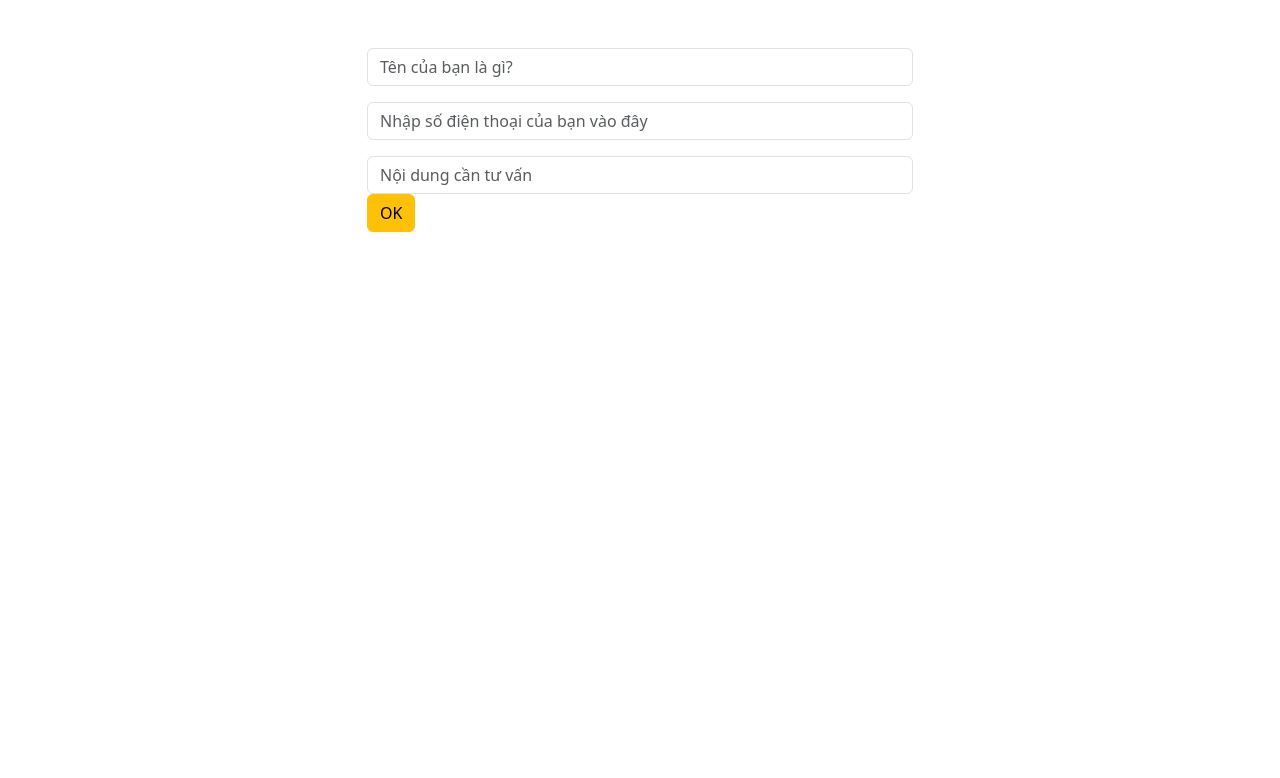
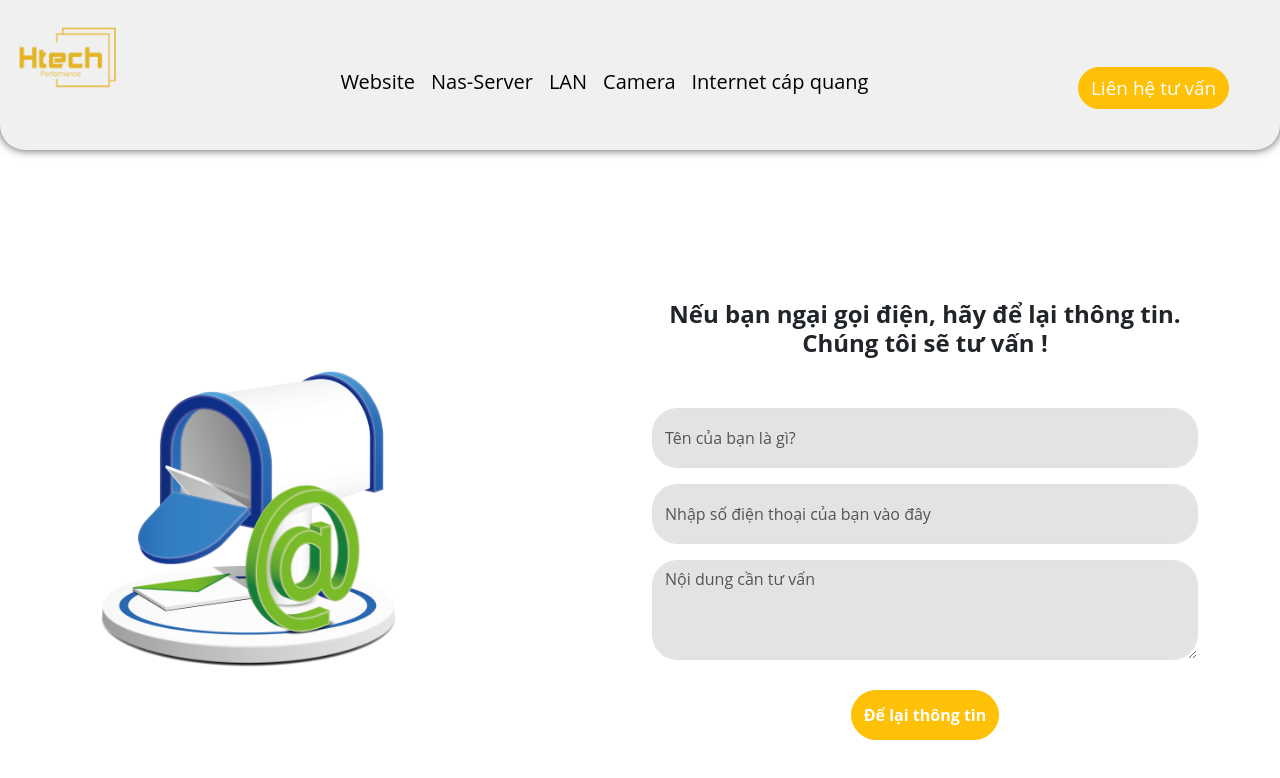
Before and after one commit to ThanhHau-dev/htech-performance, a website: page front end/form đăng kí.html in a window 1280 px wide. Drawn offline with nearby package versions, Linux system fonts and the light colour scheme.

Commit message:
fix bug emailjs end bug menu

```diff
--- a/front end/form đăng kí copy.css
+++ b/front end/form đăng kí copy.css
@@ -0,0 +1,113 @@
+*{
+    margin: 0;
+    padding: 0;
+    box-sizing: border-box;
+}
+
+body{
+    font-family: Open Sans, sans-serif;
+}
+.header_menu{
+    box-shadow: 0 0 10px rgba(0, 0, 0, 0.7);
+    border-radius: 25px;
+    border-top-left-radius: 0;
+    border-top-right-radius: 0;
+    margin-bottom: 100px;
+    height: 150px;
+    position: fixed;
+    top: 0;
+    z-index: 1000;
+    background-color: white;
+    overflow: auto; /* Cung cấp thanh cuộn nếu nội dung dài hơn */
+    background-color: #f0f0f0;
+    padding: 1px;
+    width: 100%;
+}
+
+.header_mobile {
+    display: none;
+}
+
+.navbar{
+    margin-top: 50px;
+}
+
+.nav-link {
+    color:black;
+}
+
+.nav-link:hover{
+    font-size: 20px;
+    color: yellow;
+}
+
+.header_menu img{
+   width: 40%;
+   height: 100px;
+   object-fit: cover;
+}
+
+.header_menu a{
+    font-size: 20px;
+}
+
+.btn_advise{
+    border-radius: 30px;
+    font-size: 19px;
+    color: white;
+    margin-top: 62px;
+}
+
+.header_btn_start{
+    padding-left: 50px;
+    padding-right: 50px;
+    border-radius: 30px;
+    font-size: 19px;
+
+}
+
+.main {
+    margin-top: 300px;
+}
+
+.main img {
+    width: 60%;
+}
+
+.main h4{
+    font-weight: bold;
+    margin-bottom: 50px;
+}
+
+
+
+#name, #numberPhone  {
+    border-radius: 25px;
+    width: 100%;
+    height: 60px;
+    background-color: rgb(227, 227, 227);
+}
+
+#contentMessage{
+    border-radius: 25px;
+    width: 100%;
+    height: 100px;
+    background-color: rgb(227, 227, 227);
+}
+
+
+#backButton {
+    border-radius: 25px;
+    height: 50px;
+    margin-top: 10px;
+    color: white;
+    font-weight: bold;
+    margin-top: 30px;
+}
+
+/* repponse cho mobile 700px */
+@media (max-width: 700px) {
+    .header_menu {
+        display: none;
+    }
+}
--- a/front end/form đăng kí.html
+++ b/front end/form đăng kí.html
@@ -5,27 +5,81 @@
     <meta name="viewport" content="width=device-width, initial-scale=1.0">
     <link href="https://cdn.jsdelivr.net/npm/bootstrap@5.3.3/dist/css/bootstrap.min.css" rel="stylesheet">
     <link rel="stylesheet" href="/form đăng kí copy.css">
-    <script src="https://cdn.emailjs.com/dist/email.min.js"></script>
+    <!-- <script src="https://cdn.emailjs.com/dist/email.min.js"></script> -->
     <title>Htech Performance</title>
 </head>
 <body>
+  <header class="header">
+    <section>
+      <div class="header_menu">
+          <div class="container-fluid">
+              <div class="row align-items-center">
+                  <div class="col-md-3">
+                      <img src="./img/logo htech performance chữ vàng nền trong 500x500.png">
+                  </div>
+                  <div class="col-md-7">
+                      <nav class="navbar navbar-expand-sm ">
+                          <ul class="navbar-nav">
+                              <li class="nav-item">
+                                <a class="nav-link" href="#">Website</a>
+                              </li>
+                              <li class="nav-item">
+                                <a class="nav-link" href="#">Nas-Server</a>
+                              </li>
+                              <li class="nav-item">
+                                <a class="nav-link" href="#">LAN</a>
+                              </li>
+                              <li class="nav-item">
+                                  <a class="nav-link" href="#">Camera</a>
+                                </li>
+                                <li class="nav-item">
+                                  <a class="nav-link" href="#">Internet cáp quang</a>
+                                </li>
+                            </ul>
+                      </nav>
+                  </div>
+                  <div class="col-md-2">
+                      <button class="btn btn-warning btn_advise">Liên hệ tư vấn</button>
+                  </div>
+              </div>
+          </div>
+      </div>
+
+  </section>
+  </header>
     <div class="main">
         <div class="container">
-            <div class="row justify-content-center">
-                <div class="col-md-3"></div>
-                <div class="col-md-6 justify-content-center mt-5">
-                  <form>
+            <div class="row align-items-center">
+                <div class="col-md-6">
+                  <img src="img/pngegg.png">
+                </div>
+                <div class="col-md-6 text-center ml-5">
+                  <h4>
+                    Nếu bạn ngại gọi điện, hãy để lại thông tin.<br> Chúng tôi sẽ tư vấn !
+                  </h4>
+                  <form id="formEmail">
 
                     <input id="name" placeholder="Tên của bạn là gì?" class="form-control" type="text">
                     <input id="numberPhone" placeholder="Nhập số điện thoại của bạn vào đây" class="mt-3 form-control" type="text">
-                    <input id="contentMessage" placeholder="Nội dung cần tư vấn" class="mt-3 form-control" type="text">
-                    <button id="actionEmail" type="submit" class="btn btn-warning">OK</button>
+                    <textarea id="contentMessage" placeholder="Nội dung cần tư vấn" class="mt-3 form-control" type="text"></textarea>
+                    <button onclick="actionEmailSend()" id="backButton" type="submit" class="btn btn-warning">Để lại thông tin</button>
                   </form>
                 </div>
-                <div class="col-md-3"></div>
+
             </div>
         </div>
     </div>
+    <script type="text/javascript"
+        src="https://cdn.jsdelivr.net/npm/@emailjs/browser@4/dist/email.min.js">
+</script>
+<script type="text/javascript">
+   (function(){
+      emailjs.init({
+        publicKey: "w15JVV1AB96-f0lko",
+      });
+   })();
+</script>
+
     <script src="form đăng kí.js">
 
     </script>
--- a/front end/form đăng kí.js
+++ b/front end/form đăng kí.js
@@ -1,47 +1,13 @@
-/*
+
 // tạo hàm từ ID của button
 
-// Dom
-const actionBTN = document.getElementById("actionEmail");
+/*
+// Khởi tạo EmailJS
+emailjs.init("q_n69OMBbpTCCAp9I");
 
-// Hàm xử lý khi button được nhấn
-function actionEmailSend() {
-    emailjs.init("q_n69OMBbpTCCAp9I");
-    const name = document.getElementById("name").value;
-    const numberPhone = document.getElementById("numberPhone").value;
-    const contentMessage = document.getElementById("contentMessage").value;
-
-    // tạo object để gửi qua emailjs, cái này chatgpt chỉ, chứ không hiểu
-    const templateParams = {
-        from_name: name,
-        from_email: numberPhone,
-        message: contentMessage
-    };
-
-       // Gửi email qua EmailJS
-       emailjs.send('service_bcoczkh', 'template_96zl9sf', templateParams)
-       .then(function(response) {
-          alert('Email đã được gửi thành công!');
-       }, function(error) {
-          alert('Có lỗi xảy ra khi gửi email. Vui lòng thử lại sau.');
-       });
-}
-
-
-
-
-// Gọi hàm, khi nút button được nhấn
-actionBTN.addEventListener('click', actionEmailSend);
-*/
-
-// DOM
-const actionBTN = document.getElementById("actionEmail");
-
-// Hàm xử lý khi button được nhấn
-function actionEmailSend() {
-    console.log("Button đã được nhấn"); // Thử thêm dòng này để kiểm tra xem hàm có được gọi hay không
-
-    emailjs.init("q_n69OMBbpTCCAp9I");
+// Hàm xử lý khi form được gửi
+function actionEmailSend(e) {
+    e.preventDefault(); // Ngăn chặn hành vi mặc định của form
 
     const name = document.getElementById("name").value;
     const numberPhone = document.getElementById("numberPhone").value;
@@ -56,24 +22,81 @@ function actionEmailSend() {
     // Tạo object để gửi qua emailjs
     const templateParams = {
         from_name: name,
-        from_phone: numberPhone,
-        message: contentMessage,
+        from_phone: numberPhone, // Đổi tên biến nếu cần
+        message: contentMessage
     };
 
     // Gửi email qua EmailJS
     emailjs.send('service_bcoczkh', 'template_96zl9sf', templateParams)
     .then(function(response) {
-        console.log('Email đã được gửi thành công!', response.status, response.text);
         alert('Email đã được gửi thành công!');
     }, function(error) {
-        console.log('Có lỗi xảy ra khi gửi email:', error);
         alert('Có lỗi xảy ra khi gửi email. Vui lòng thử lại sau.');
     });
 }
 
-// Gọi hàm khi nút button được nhấn
-if (actionBTN) {
-    actionBTN.addEventListener('click', actionEmailSend);
-} else {
-    console.log("Không tìm thấy nút button với id 'actionEmail'.");
-}
+// Đảm bảo liên kết hàm với sự kiện submit của form
+document.getElementById("formEmail").addEventListener("submit", actionEmailSend);
+*/
+
+
+
+// DOM
+// const actionBTN = document.getElementById("actionEmail");
+
+
+
+emailjs.init("w15JVV1AB96-f0lko");
+
+function actionEmailSend(e) {
+e.preventDefault();
+
+
+    console.log("Button đã được nhấn");
+
+
+    const name = document.getElementById("name").value;
+    const numberPhone = document.getElementById("numberPhone").value;
+    const contentMessage = document.getElementById("contentMessage").value;
+
+    // Kiểm tra các giá trị input
+    if (!name || !numberPhone || !contentMessage) {
+      alert('Vui lòng điền đầy đủ thông tin.');
+      return;
+    }
+
+    const templateParams = {
+      to_name: name,
+      from_phone: numberPhone,
+      message: contentMessage,
+    };
+
+    emailjs.send('service_96kzaxe', 'template_96zl9sf', templateParams)
+      .then((result) => {
+        console.log('Email đã được gửi thành công!', result.text);
+        alert('Cảm ơn bạn nhiều nhé, chúng tôi sẽ sớm liên hệ lại !');
+        window.location.href = './index.html';
+      })
+      .catch((error) => {
+        console.error('Lỗi khi gửi email:', error);
+        alert('Có lỗi xảy ra khi gửi. Vui lòng thử lại sau hoặc liên hệ với chúng tôi. Qua tel: 0862 701 467');
+        window.location.href = './index.html';
+      });
+  }
+
+  document.getElementById("formEmail").addEventListener("submit", actionEmailSend);
+//   document.getElementById("formEmail").addEventListener("submit", function(e));
+
+
+
+/*
+  ngày mai nhớ tìm hiểu lại các lỗi sai, h buồn ngủ quá rồi
+
+  lỗi nhiều nhất là nó k in ra trạng thái ở màn hình console.log
+
+  lỗi nghiêm trọng nhất là import emailjs sai cách, là sdk đó
+
+  còn nhiều lỗi lắm, mà h mêt quá
+
+  Nhớ check lỗi xong, ngồi xuống viết lại cho nhớ, bài học xương máu
+ */
--- a/front end/index.css
+++ b/front end/index.css
@@ -19,7 +19,7 @@ body{
     border-top-left-radius: 0;
     border-top-right-radius: 0;
     margin-bottom: 100px;
-    height: 100px;
+    height: 150px;
     position: fixed;
     top: 0;
     z-index: 1000;
@@ -48,7 +48,8 @@ body{
 }
 
 .header_menu img{
-   max-width: 30%;
+   width: 40%;
+   height: 100px;
    object-fit: cover;
 }
 
--- /dev/null
+++ b/front end/package.json
@@ -0,0 +1,6 @@
+{
+  "dependencies": {
+    "@emailjs/browser": "^4.4.1",
+    "emailjs-com": "^3.2.0"
+  }
+}
```
Also changed, not shown: front end/img/hình hộp thư.png (added), front end/img/pngegg.png (added), 1 other file.
